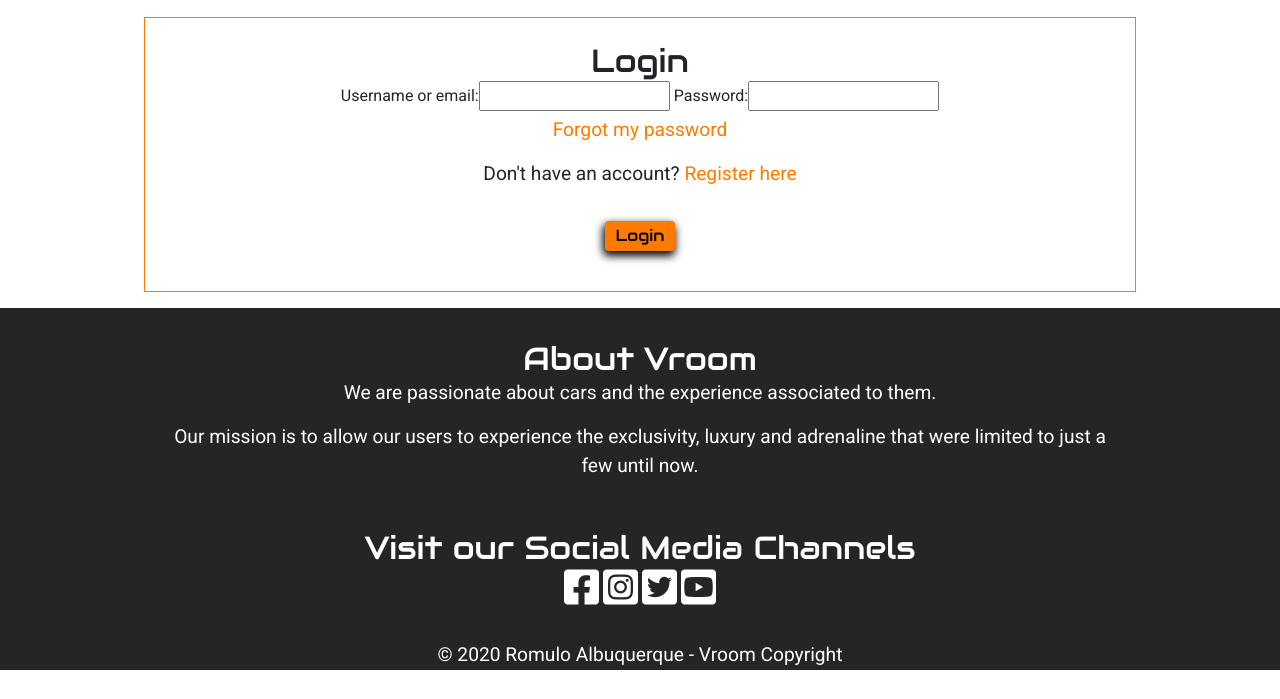
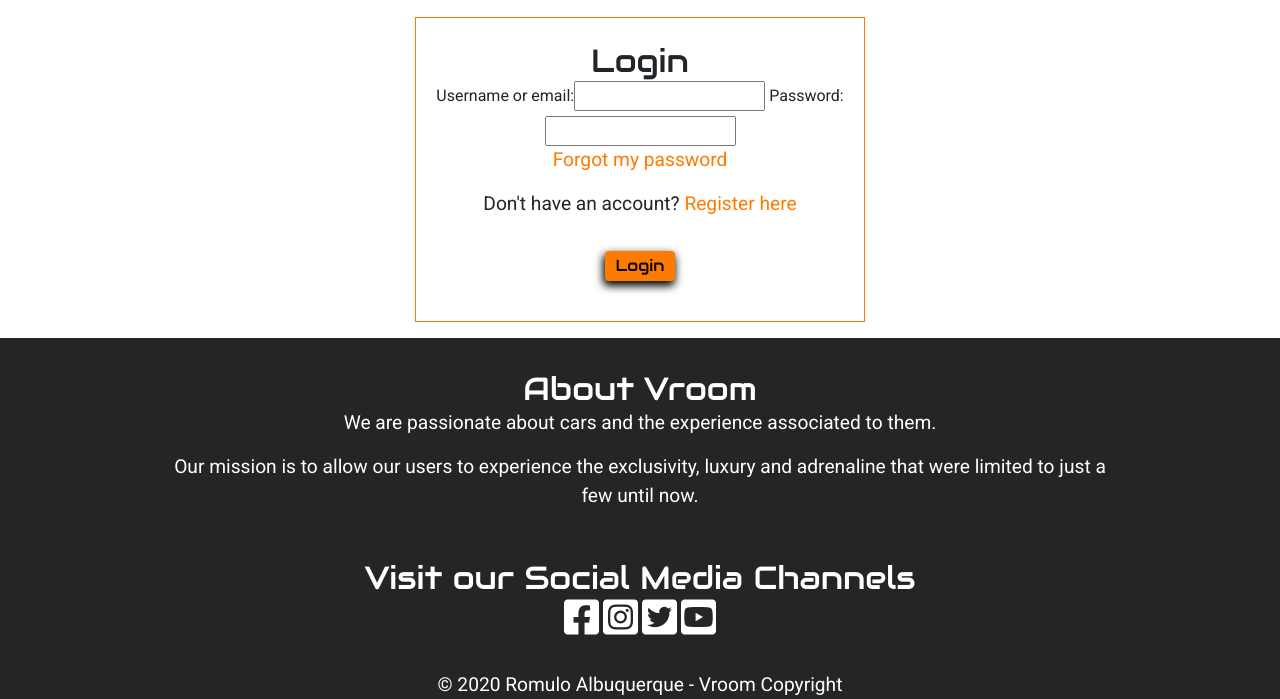
Before and after one commit to romqrq/Vroom, a Django app: page /accounts/login/ in a window 1280 px wide. Shown: the part 82-781 px from the top of the page. Run offline with Django 3.2, Linux system fonts and the light colour scheme; some libraries are stand-ins or nearby versions.

Commit message:
Added row and col surrounding login form

```diff
--- a/accounts/templates/login.html
+++ b/accounts/templates/login.html
@@ -6,6 +6,8 @@
 {% block title %}Vroom - Login{% endblock %}
 
 {% block content %}
+<div class="row">
+    <div class="col-12 col-md-6 offset-md-3 no-padding">
         <form method="post" action="{% url 'login' %}?next={{ next }}" class="accountform">
             <fieldset class="form-group">
                 <h2>Login</h2>
@@ -18,4 +20,6 @@
                 <button type="submit" class="btn general-button">Login</button>
             </fieldset>
         </form>
+    </div>
+</div>
 {% endblock %}
```
Lines whose indentation alone changed are shown as unchanged.
